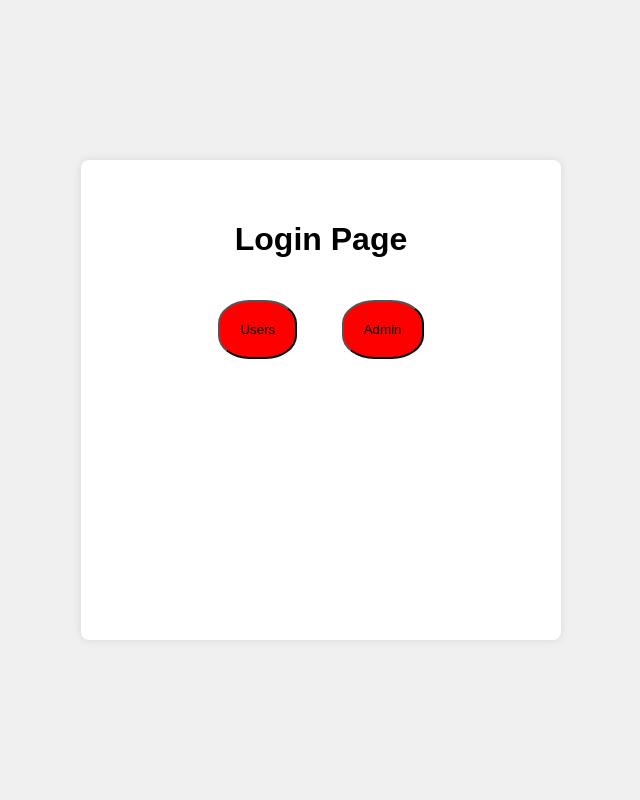
After one commit to myane234/tugas_sukas, a PHP site: page /login/login.html in a window 1280 px wide. The commit adds this page. Shown: the whole page, without its empty margins (319-959 px from the left). Run offline with PHP 8.4, Linux system fonts and the light colour scheme.

Commit message:
add login n register

```diff
--- /dev/null
+++ b/login/login.html
@@ -0,0 +1,52 @@
+<!DOCTYPE html>
+<html lang="en">
+<head>
+    <meta charset="UTF-8">
+    <meta name="viewport" content="width=device-width, initial-scale=1.0">
+    <title>Login</title>
+    <style>
+        body {
+            font-family: Arial, sans-serif;
+            background-color: #f0f0f0;
+            display: flex;
+            justify-content: center;
+            align-items: center;
+            height: 100vh;
+            margin: 0;
+        }
+
+        .container {
+            text-align: center;
+            background: white;
+            width: 400px;
+            max-width: 12000px;
+            height: 400px;
+            max-height: 900px;
+            padding: 40px;
+            border-radius: 8px;
+            box-shadow: 0 0 10px rgba(0, 0, 0, 0.1);
+            overflow: auto;
+        }
+        button {
+            padding: 20px;
+            background-color: red;
+            border-radius: 40%;
+            margin: 20px;
+        }
+
+        a {
+            text-decoration: none;
+            color: black;
+        }
+    </style>
+</head>
+<body>
+    <div class="container">
+        <h1>Login Page</h1>
+        <div class="btn">
+            <button><a href="user.php">Users</a></button>
+            <button><a href="admin.php">Admin</a></button>
+        </div>
+    </div>
+</body>
+</html>
```
Also changed, not shown: index.php (+2 -8 lines), koneksi.php (added, +12 -0 lines), login/admin.php (added, +17 -0 lines), login/register.php (added, +28 -0 lines), login/user.php (added, +56 -0 lines), 1 other file.
